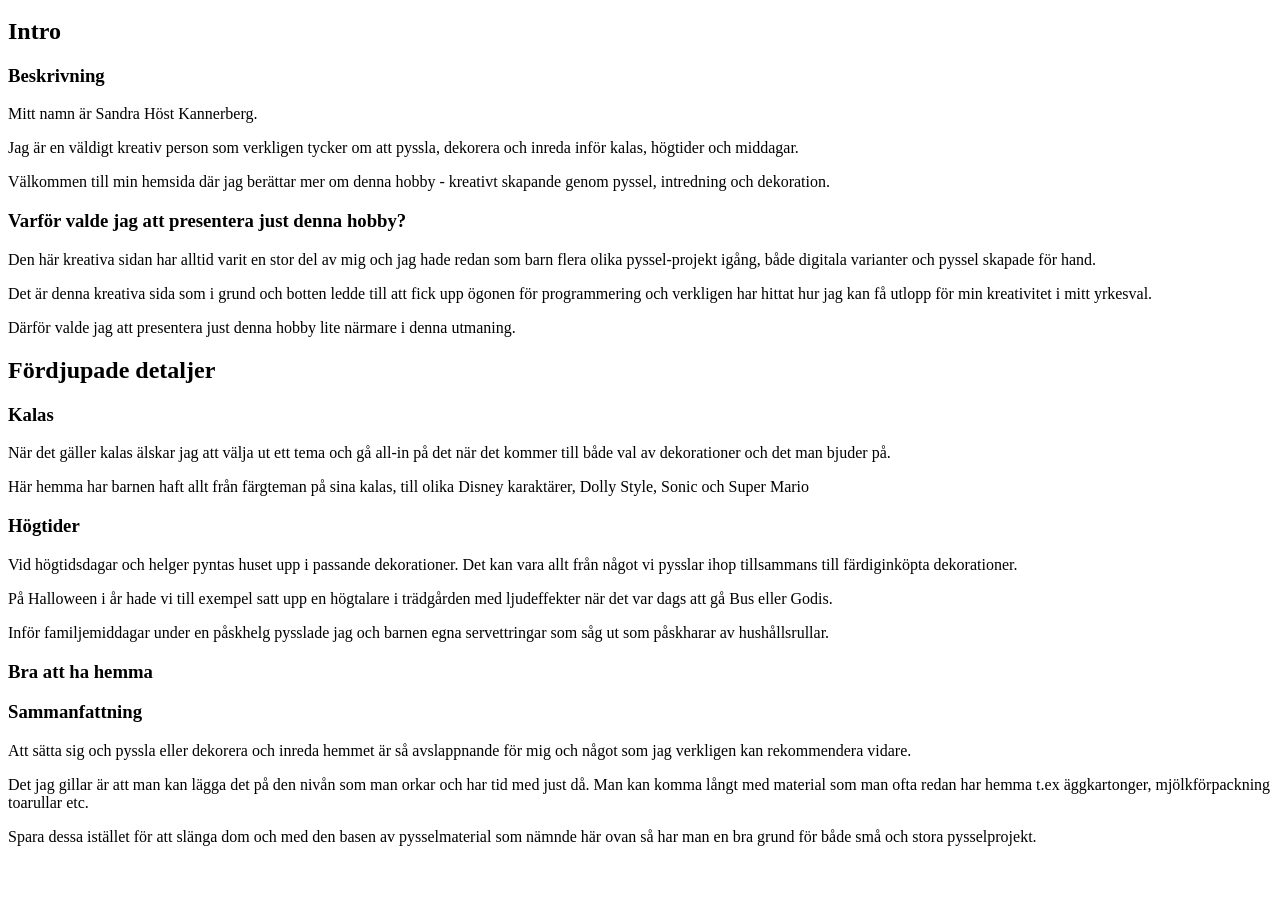
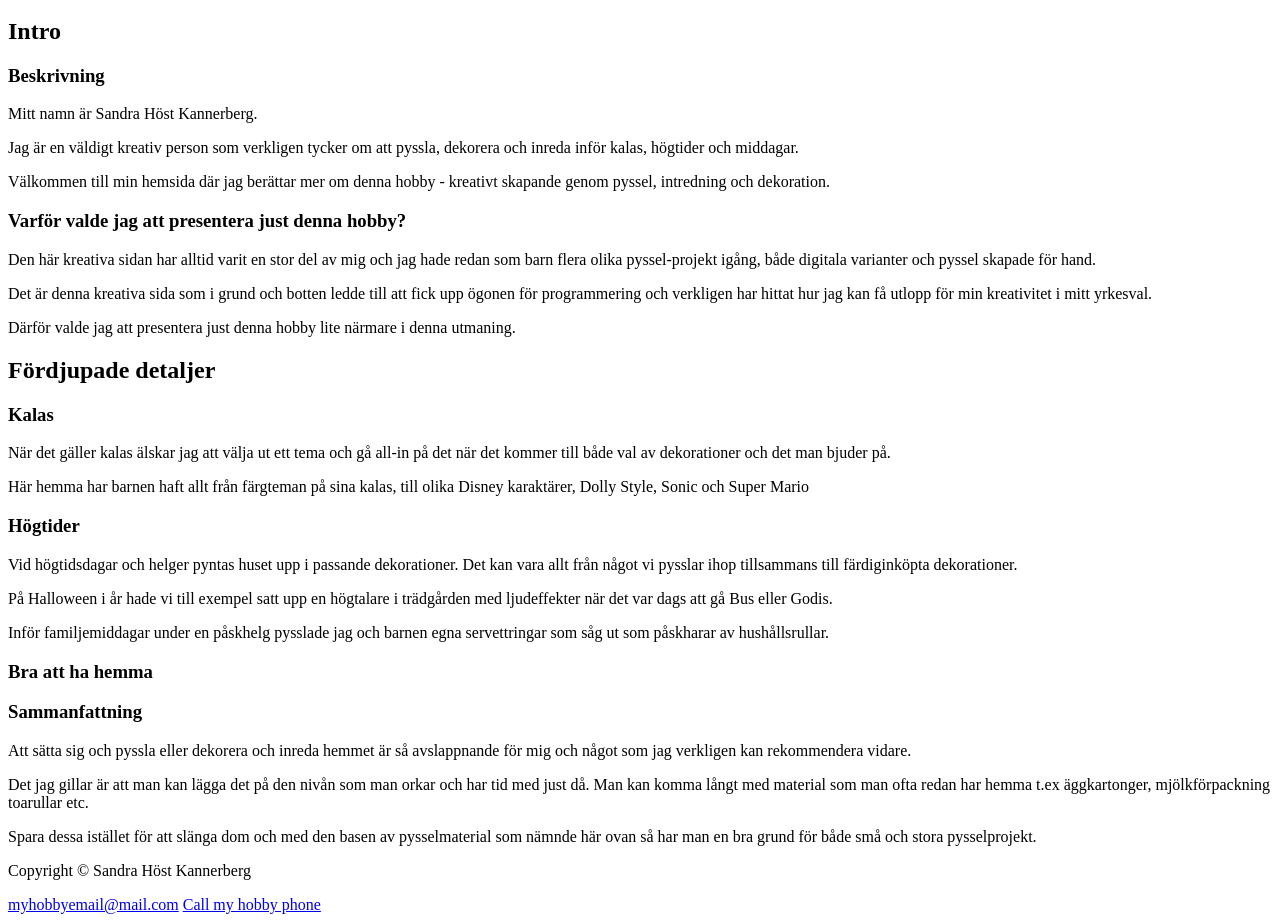
Before and after one commit to SandraHKannerberg/semantic-html, a plain HTML site: page index.html in a window 1280 px wide. Shown: the part 136-1058 px from the top of the page. Before the commit the page ends 998 px from the top, so only its background shows below. Drawn offline with Linux system fonts and the light colour scheme.

Commit message:
Add footer and footer content

```diff
--- a/index.html
+++ b/index.html
@@ -103,5 +103,11 @@
         </p>
       </section>
     </main>
+
+    <footer>
+      <p>Copyright &copy; Sandra Höst Kannerberg</p>
+      <a href="mailto:myhobbyemail@mail.com">myhobbyemail@mail.com</a>
+      <a href="tel:+46731234567">Call my hobby phone</a>
+    </footer>
   </body>
 </html>
```
